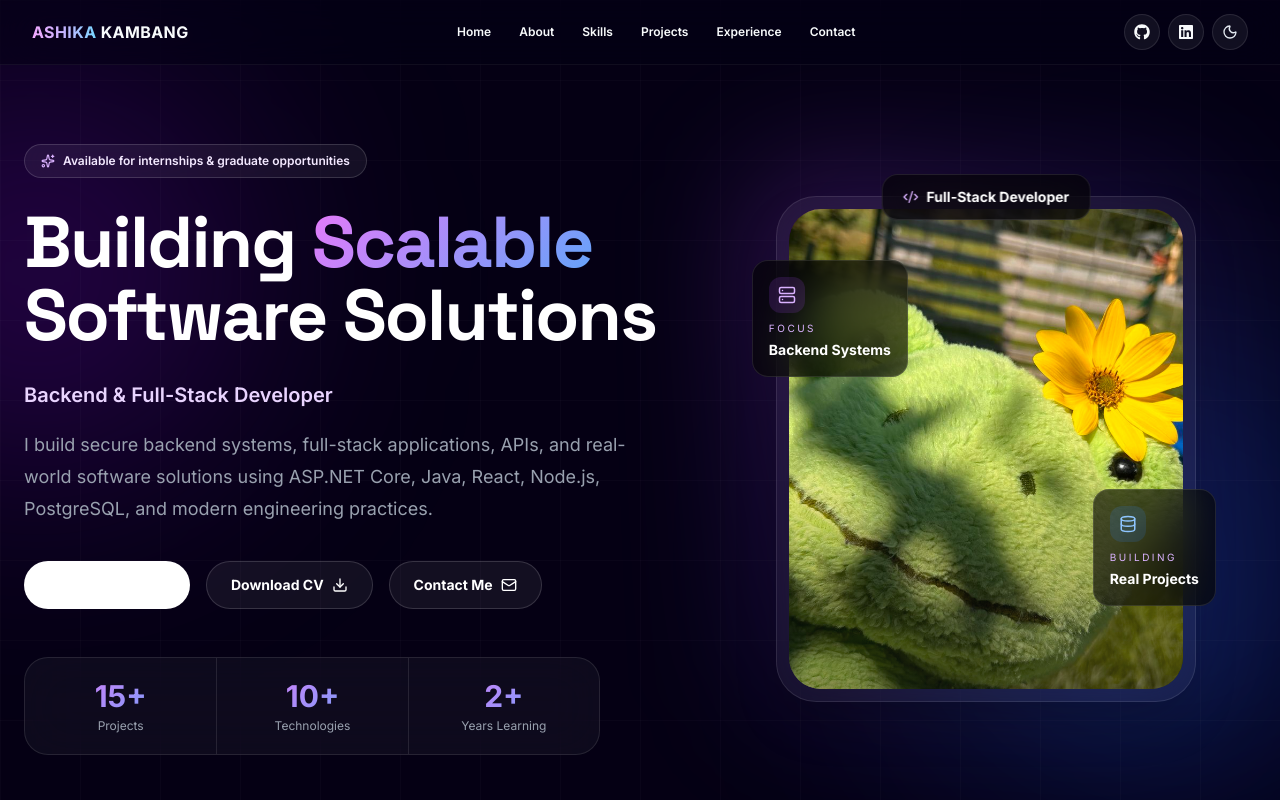
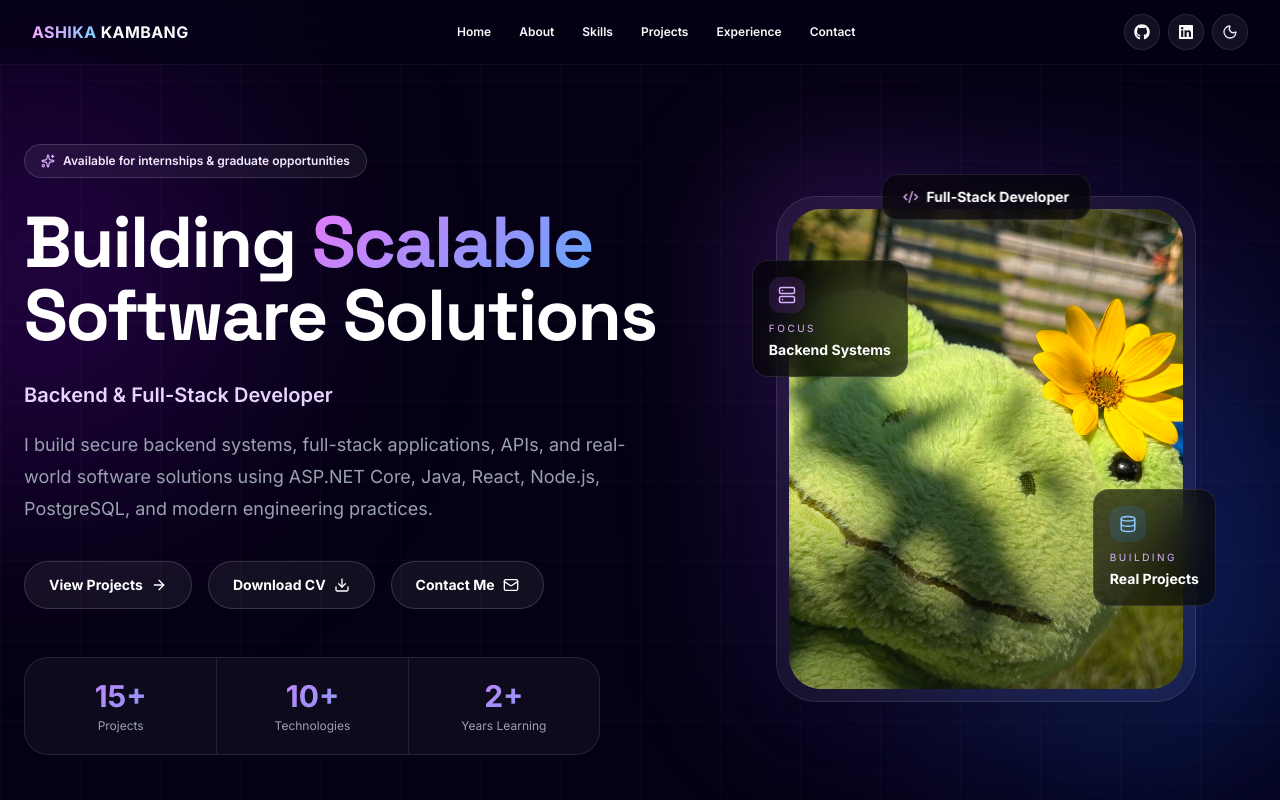
Before and after one commit to akirakaori/my-portfolio, a Next.js app: page / in a window 1280 px wide. Shown: the top 800 px of the page. Built offline with nearby package versions, Linux system fonts and the light colour scheme.

Commit message:
corrected the font and the color of the button

```diff
--- a/src/components/HeroSection.tsx
+++ b/src/components/HeroSection.tsx
@@ -61,7 +61,7 @@ export default function HeroSection() {
           <div className="mt-9 flex flex-col gap-4 sm:flex-row">
             <a
               href="#projects"
-              className="inline-flex h-12 items-center justify-center gap-2 rounded-full bg-white px-6 text-sm font-bold text-black transition hover:bg-purple-100"
+              className="inline-flex h-12 items-center justify-center gap-2 rounded-full border border-white/15 bg-white/[0.06] px-6 text-sm font-bold text-white transition hover:bg-white/10"
             >
               View Projects <ArrowRight size={16} />
             </a>
```
